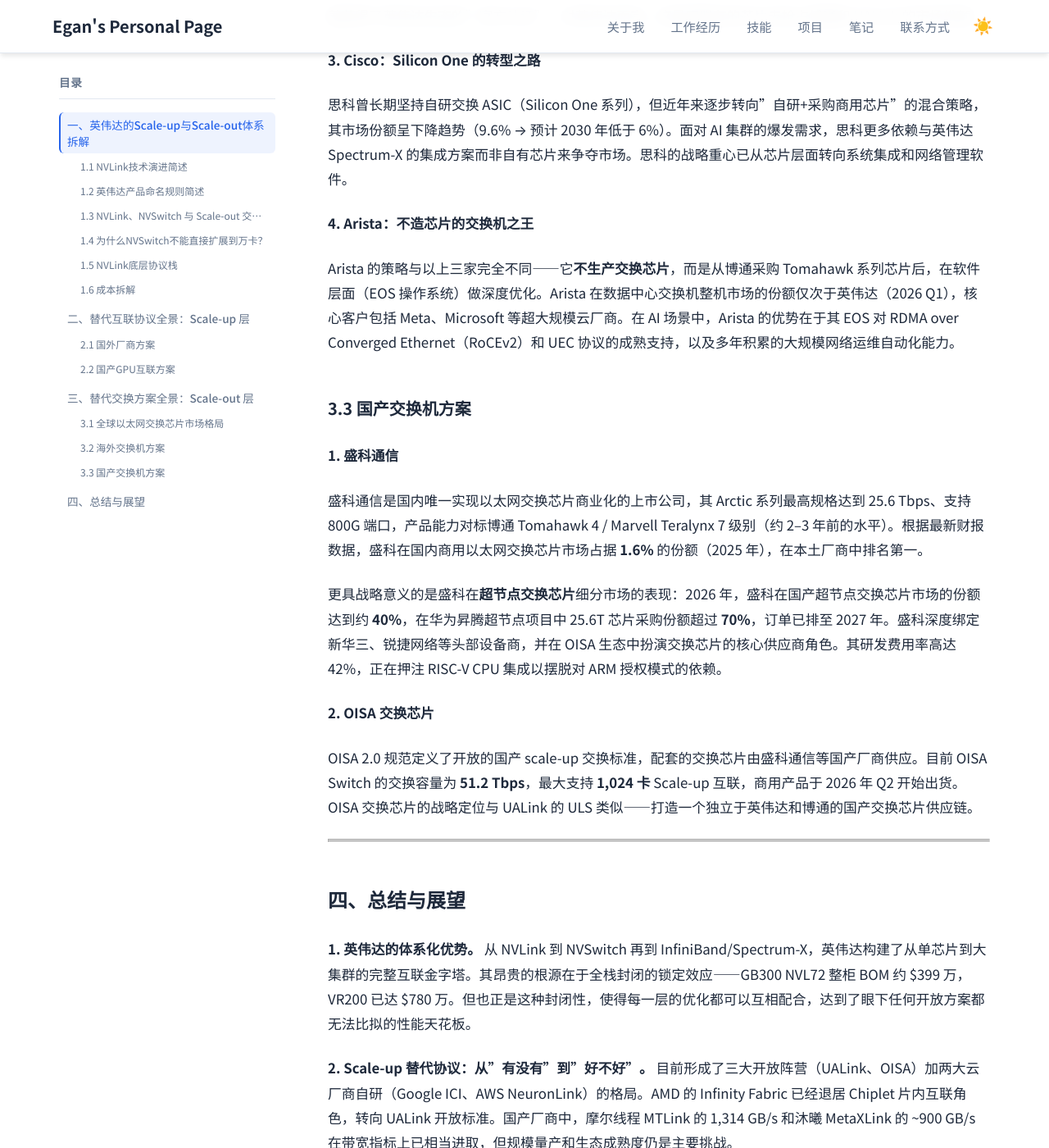
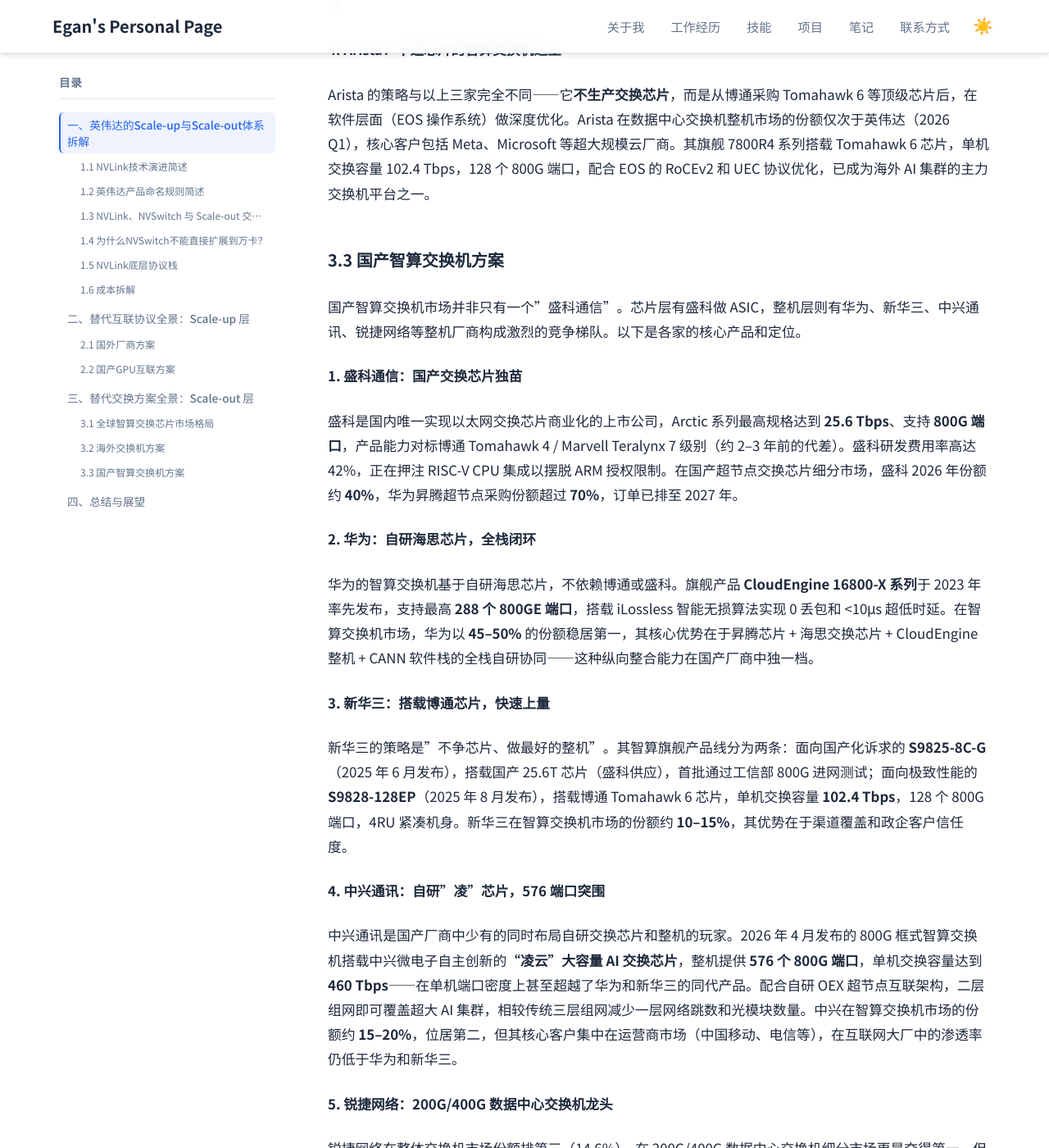
Before and after one commit to Lejun-Hu/Lejun-Hu.github.io, a Jekyll site: the page built from _notes/2026-7-12-GPU_Interconnect_Research.md, in a window 1280 px wide and 1400 px high, scrolled down 18282 px. Shown: the whole window at 82% size. Built offline with Jekyll 4.4.1, drawn with Linux system fonts in a browser that asks for light colours; some of the changed text lies outside the part shown.

Commit message:
refactor: 第三节全面切换为智算交换机数据，补充各厂商旗舰产品参数

```diff
--- a/_notes/2026-7-12-GPU_Interconnect_Research.md
+++ b/_notes/2026-7-12-GPU_Interconnect_Research.md
@@ -280,20 +280,18 @@ OISA 1.0 于 2025 年 8 月发布，2.0 进一步将规格提升至单点 **896
 
 与 scale-up 层各家封闭或半封闭的协议不同，scale-out 层天然是开放生态的竞技场：博通、Marvell 等商用芯片巨头、英伟达自研的 Mellanox 系列、以及国产的盛科通信，在这里展开直接竞争。2026 年一个标志性事件是英伟达凭借 Spectrum-X 首次登顶全球数据中心以太网交换机营收榜首（IDC 2026 Q1 数据），标志着交换机的战略地位从"网络配件"正式升级为"AI 算力的第三大瓶颈"。
 
-### 3.1 全球以太网交换芯片市场格局
+### 3.1 全球智算交换芯片市场格局
 
-根据 QYResearch 2026 年 1 月发布的最新报告，2025 年全球以太网交换芯片市场销售额达到 **374 亿元人民币**（约 52 亿美元），预计到 2032 年将增长至 606 亿元，年复合增长率约 7.3%。
+根据 QYResearch 2026 年 1 月报告，2025 年全球以太网交换芯片市场销售额为 **374 亿元人民币**（约 52 亿美元）。其中面向 AI 集群的智算交换芯片是增长最快的细分市场，也是各大厂商竞争的核心战场——因为普通企业级交换芯片的利润率和战略价值远无法与 AI 芯片匹敌。
 
-| 厂商 | 2024 年市场份额 | 代表产品 | 最新性能 | 策略定位 |
+| 厂商 | 代表产品 | 交换容量 | 制程 | 策略定位 |
 |---|---|---|---|---|
-| **Broadcom** | 54.6% | Tomahawk 6, Jericho 4, Trident 5 | Tomahawk 6: 102.4 Tbps, 3nm, 512×200G 端口 | 商用芯片绝对领导者，覆盖超大规模云到企业全场景 |
-| **Marvell** | ~13% | Teralynx 10, T100 | T100: 102.4 Tbps, 3nm; Teralynx 10: 51.2 T, 500ns 延迟 | 低延迟+可编程，聚焦 AI 云和边缘场景 |
-| **Cisco** | 9.6%（趋势下降） | Silicon One | 自研自用 | 从纯自研转向混合商用芯片策略 |
-| **NVIDIA (Mellanox)** | 7–8% | Spectrum-4, Spectrum-X | Spectrum-X: 51.2 Tbps | 自研 ASIC，优先自用 + 部分外销，AI 集群专用优化 |
-| **盛科通信 (国产)** | ~1.6%（国内商用市场） | Arctic 系列 | 25.6 Tbps, 800G 端口 | 国产替代领军，对标博通 Tomahawk 4 级别 |
-| 其他（Microchip 等） | ~5% | — | — | 工业/企业级中小企业市场 |
+| **Broadcom** | Tomahawk 6 | 102.4 Tbps, 512×200G 端口 | TSMC 3nm | 商用芯片绝对霸主，所有整机厂商的共同供应商 |
+| **Marvell** | Teralynx 10 / T100 | 51.2 / 102.4 Tbps, 500ns 延迟 | TSMC 3nm | 低延迟+可编程差异竞争，已加入 NVLink Fusion 生态 |
+| **NVIDIA (Mellanox)** | Spectrum-X | 51.2 Tbps (Spectrum-4) | 自研 ASIC | 自研自用为主，AI 集群专用优化，少量外销 |
+| **盛科通信 (国产)** | Arctic 系列 | 25.6 Tbps, 800G 端口 | — | 国产替代领军，25.6T 对标博通 Tomahawk 4 级别 |
 
-需要说明的是，上述份额为**芯片层面**（即谁生产的 ASIC 被装进交换机）。在**交换机整机层面**，格局有所不同：根据 IDC 2026 年 Q1 报告，英伟达以 Spectrium-X 交换机单季营收 21 亿美元、同比暴增 192.7%，首次登顶全球数据中心以太网交换机营收榜首（21.5% 份额），超越思科和 Arista。这并非因为英伟达卖的芯片最多，而是因为 AI 集群对高性能交换机的需求急剧膨胀，Spectrum-X 的价值量远超普通企业级交换机。
+在**交换机整机层面**，格局有所不同。根据 IDC 2026 年 Q1 报告，英伟达凭借 Spectrum-X 交换机单季营收 21 亿美元、同比暴增 192.7%，首次登顶全球数据中心交换机营收榜首（21.5% 份额），超越思科和 Arista。在国内市场，2025 年中国数据中心交换机市场规模达 **310.1 亿元人民币**，同比增长 37.5%。智算训练场景的高性能 RoCE 交换机市场呈现出"**两超多强**"的格局——华为与新华三合计占高端市场近 70% 份额，中兴通讯凭借 800G 新品在智算细分市场快速攀升至 15–20%。
 
 英伟达在 scale-out 层的交换机（InfiniBand Quantum 系列和以太网 Spectrum 系列）均采用自研 ASIC 芯片，这得益于 2019 年以 69 亿美元收购 Mellanox——英伟达由此获得了从芯片设计到协议栈的完整交换能力。但英伟达并非在所有领域都走封闭路线。2026 年 3 月，英伟达与 Marvell 宣布达成战略合作，英伟达向 Marvell 投资 20 亿美元，将 Marvell 的定制芯片（XPU）、高速模拟前端、光 DSP 和硅光互连产品接入 **NVLink Fusion** 生态。这意味着英伟达的策略是**双轨并行**：自己的高端产品线（Spectrum-X、Quantum）用自研 ASIC，保持最优性能和最高毛利；同时通过 NVLink Fusion 拉拢 Marvell 等第三方芯片商，用半开放姿态争夺那些不愿意被单一供应商锁定的客户——本质上是在开放生态的战场上与博通 Tomahawk/SUE 和 UALink ULS 正面竞争。
 
@@ -319,21 +317,37 @@ Marvell 的另一张牌是 **NVLink Fusion 合作**。2026 年 3 月，英伟达
 
 思科曾长期坚持自研交换 ASIC（Silicon One 系列），但近年来逐步转向"自研+采购商用芯片"的混合策略，其市场份额呈下降趋势（9.6% → 预计 2030 年低于 6%）。面对 AI 集群的爆发需求，思科更多依赖与英伟达 Spectrum-X 的集成方案而非自有芯片来争夺市场。思科的战略重心已从芯片层面转向系统集成和网络管理软件。
 
-**4. Arista：不造芯片的交换机之王**
+**4. Arista：不造芯片的智算交换机之王**
 
-Arista 的策略与以上三家完全不同——它**不生产交换芯片**，而是从博通采购 Tomahawk 系列芯片后，在软件层面（EOS 操作系统）做深度优化。Arista 在数据中心交换机整机市场的份额仅次于英伟达（2026 Q1），核心客户包括 Meta、Microsoft 等超大规模云厂商。在 AI 场景中，Arista 的优势在于其 EOS 对 RDMA over Converged Ethernet（RoCEv2）和 UEC 协议的成熟支持，以及多年积累的大规模网络运维自动化能力。
+Arista 的策略与以上三家完全不同——它**不生产交换芯片**，而是从博通采购 Tomahawk 6 等顶级芯片后，在软件层面（EOS 操作系统）做深度优化。Arista 在数据中心交换机整机市场的份额仅次于英伟达（2026 Q1），核心客户包括 Meta、Microsoft 等超大规模云厂商。其旗舰 7800R4 系列搭载 Tomahawk 6 芯片，单机交换容量 102.4 Tbps，128 个 800G 端口，配合 EOS 的 RoCEv2 和 UEC 协议优化，已成为海外 AI 集群的主力交换机平台之一。
 
-### 3.3 国产交换机方案
+### 3.3 国产智算交换机方案
 
-**1. 盛科通信**
+国产智算交换机市场并非只有一个"盛科通信"。芯片层有盛科做 ASIC，整机层则有华为、新华三、中兴通讯、锐捷网络等整机厂商构成激烈的竞争梯队。以下是各家的核心产品和定位。
 
-盛科通信是国内唯一实现以太网交换芯片商业化的上市公司，其 Arctic 系列最高规格达到 25.6 Tbps、支持 800G 端口，产品能力对标博通 Tomahawk 4 / Marvell Teralynx 7 级别（约 2–3 年前的水平）。根据最新财报数据，盛科在国内商用以太网交换芯片市场占据 **1.6%** 的份额（2025 年），在本土厂商中排名第一。
+**1. 盛科通信：国产交换芯片独苗**
 
-更具战略意义的是盛科在**超节点交换芯片**细分市场的表现：2026 年，盛科在国产超节点交换芯片市场的份额达到约 **40%**，在华为昇腾超节点项目中 25.6T 芯片采购份额超过 **70%**，订单已排至 2027 年。盛科深度绑定新华三、锐捷网络等头部设备商，并在 OISA 生态中扮演交换芯片的核心供应商角色。其研发费用率高达 42%，正在押注 RISC-V CPU 集成以摆脱对 ARM 授权模式的依赖。
+盛科是国内唯一实现以太网交换芯片商业化的上市公司，Arctic 系列最高规格达到 **25.6 Tbps**、支持 **800G 端口**，产品能力对标博通 Tomahawk 4 / Marvell Teralynx 7 级别（约 2–3 年前的代差）。盛科研发费用率高达 42%，正在押注 RISC-V CPU 集成以摆脱 ARM 授权限制。在国产超节点交换芯片细分市场，盛科 2026 年份额约 **40%**，华为昇腾超节点采购份额超过 **70%**，订单已排至 2027 年。
 
-**2. OISA 交换芯片**
+**2. 华为：自研海思芯片，全栈闭环**
 
-OISA 2.0 规范定义了开放的国产 scale-up 交换标准，配套的交换芯片由盛科通信等国产厂商供应。目前 OISA Switch 的交换容量为 **51.2 Tbps**，最大支持 **1,024 卡** Scale-up 互联，商用产品于 2026 年 Q2 开始出货。OISA 交换芯片的战略定位与 UALink 的 ULS 类似——打造一个独立于英伟达和博通的国产交换芯片供应链。
+华为的智算交换机基于自研海思芯片，不依赖博通或盛科。旗舰产品 **CloudEngine 16800-X 系列**于 2023 年率先发布，支持最高 **288 个 800GE 端口**，搭载 iLossless 智能无损算法实现 0 丢包和 <10μs 超低时延。在智算交换机市场，华为以 **45–50%** 的份额稳居第一，其核心优势在于昇腾芯片 + 海思交换芯片 + CloudEngine 整机 + CANN 软件栈的全栈自研协同——这种纵向整合能力在国产厂商中独一档。
+
+**3. 新华三：搭载博通芯片，快速上量**
+
+新华三的策略是"不争芯片、做最好的整机"。其智算旗舰产品线分为两条：面向国产化诉求的 **S9825-8C-G**（2025 年 6 月发布），搭载国产 25.6T 芯片（盛科供应），首批通过工信部 800G 进网测试；面向极致性能的 **S9828-128EP**（2025 年 8 月发布），搭载博通 Tomahawk 6 芯片，单机交换容量 **102.4 Tbps**，128 个 800G 端口，4RU 紧凑机身。新华三在智算交换机市场的份额约 **10–15%**，其优势在于渠道覆盖和政企客户信任度。
+
+**4. 中兴通讯：自研"凌"芯片，576 端口突围**
+
+中兴通讯是国产厂商中少有的同时布局自研交换芯片和整机的玩家。2026 年 4 月发布的 800G 框式智算交换机搭载中兴微电子自主创新的**"凌云"大容量 AI 交换芯片**，整机提供 **576 个 800G 端口**，单机交换容量达到 **460 Tbps**——在单机端口密度上甚至超越了华为和新华三的同代产品。配合自研 OEX 超节点互联架构，二层组网即可覆盖超大 AI 集群，相较传统三层组网减少一层网络跳数和光模块数量。中兴在智算交换机市场的份额约 **15–20%**，位居第二，但其核心客户集中在运营商市场（中国移动、电信等），在互联网大厂中的渗透率仍低于华为和新华三。
+
+**5. 锐捷网络：200G/400G 数据中心交换机龙头**
+
+锐捷网络在整体交换机市场份额排第三（14.6%），在 200G/400G 数据中心交换机细分市场更是夺得第一。但在 800G 智算交换机领域，锐捷目前尚未推出直接对标华为 CE16800 或新华三 S9828 的旗舰产品，更多通过白盒交换机组网方案和第三方芯片搭配博通 Tomahawk 5/6 芯片追赶。
+
+**6. OISA 交换芯片**
+
+OISA 2.0 规范定义的开放 scale-up 交换标准，配套交换芯片由盛科通信等国产厂商供应。OISA Switch 交换容量 **51.2 Tbps**，最大支持 **1,024 卡** scale-up 互联，商用产品 2026 年 Q2 开始出货。OISA 的战略定位与 UALink ULS 类似——目标是构建一个独立于英伟达和博通的国产交换芯片供应链。
 
 ---
 
```
